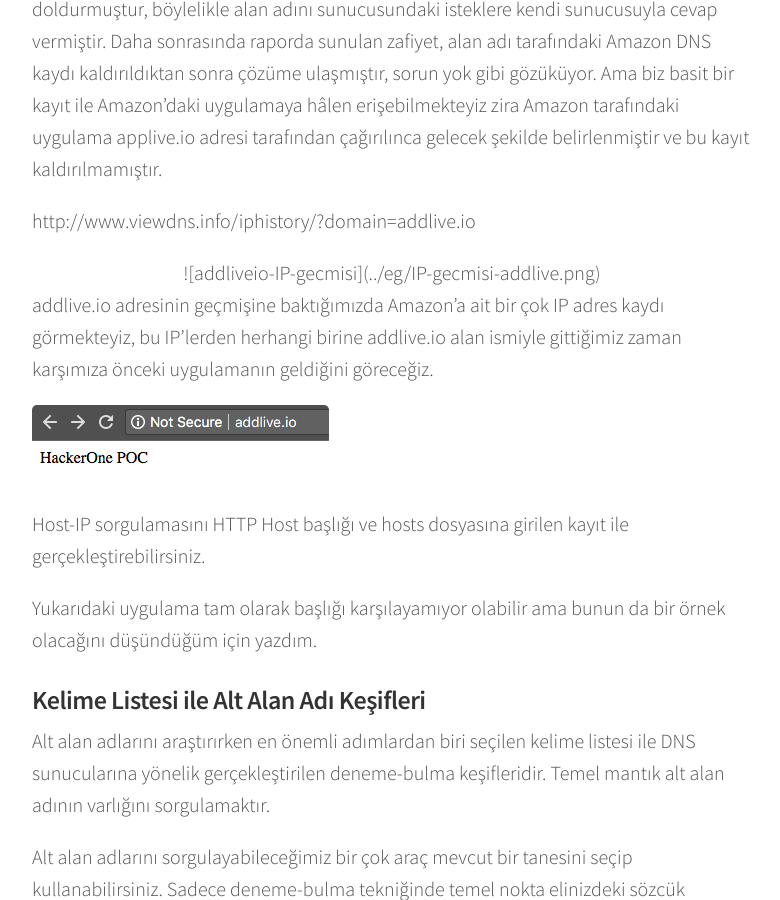
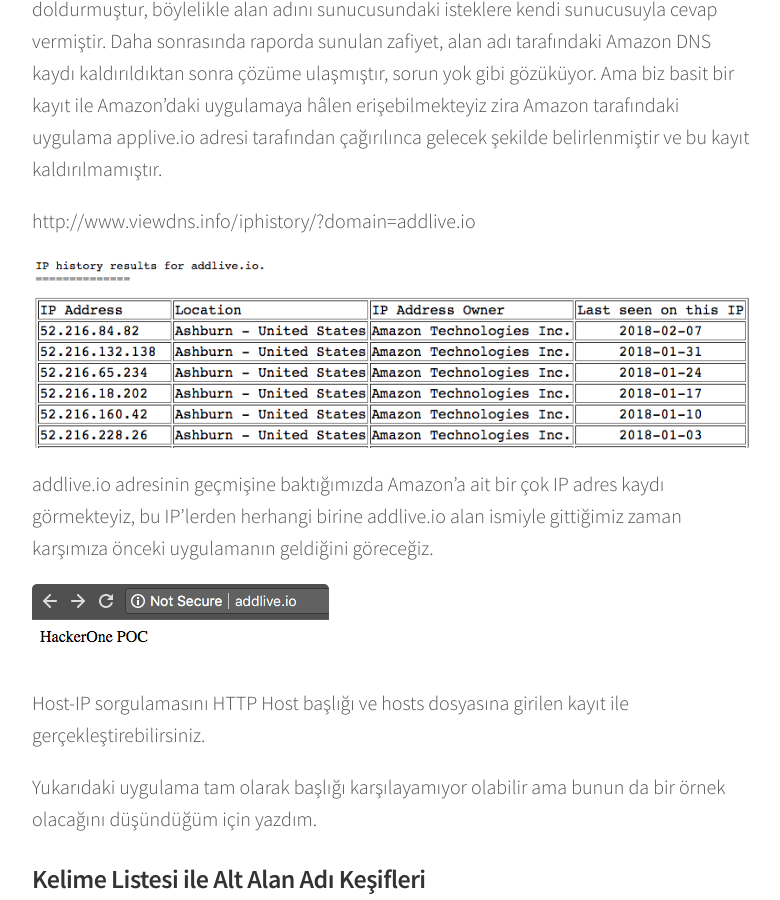
Before and after one commit to obsk498/sercankulak.github.io, a Jekyll site: the page built from _posts/2018-02-25-kapsam-genisletme-calismalari.markdown, in a window 1280 px wide and 900 px high, scrolled down 14558 px. Shown: the whole window, without its empty margins (248-1028 px from the left). Built offline with Jekyll 4.4.1, drawn with Linux system fonts in a browser that asks for light colours; comment, search, counter and statistics services are not loaded.

Commit message:
Update 2018-02-25-kapsam-genisletme-calismalari.markdown

```diff
--- a/_posts/2018-02-25-kapsam-genisletme-calismalari.markdown
+++ b/_posts/2018-02-25-kapsam-genisletme-calismalari.markdown
@@ -320,7 +320,7 @@ Zafiyeti bulan kişi bulguda bahsi geçen [addlive.io](http://addlive.io) adınd
 
 http://www.viewdns.info/iphistory/?domain=addlive.io
 
-<center>![addliveio-IP-gecmisi](../eg/IP-gecmisi-addlive.png)</center>
+![addliveio-IP-gecmisi](../eg/IP-gecmisi-addlive.png)
 
 addlive.io adresinin geçmişine baktığımızda Amazon'a ait bir çok IP adres kaydı görmekteyiz, bu IP'lerden herhangi birine addlive.io alan ismiyle gittiğimiz zaman karşımıza önceki uygulamanın geldiğini göreceğiz.
 
```
